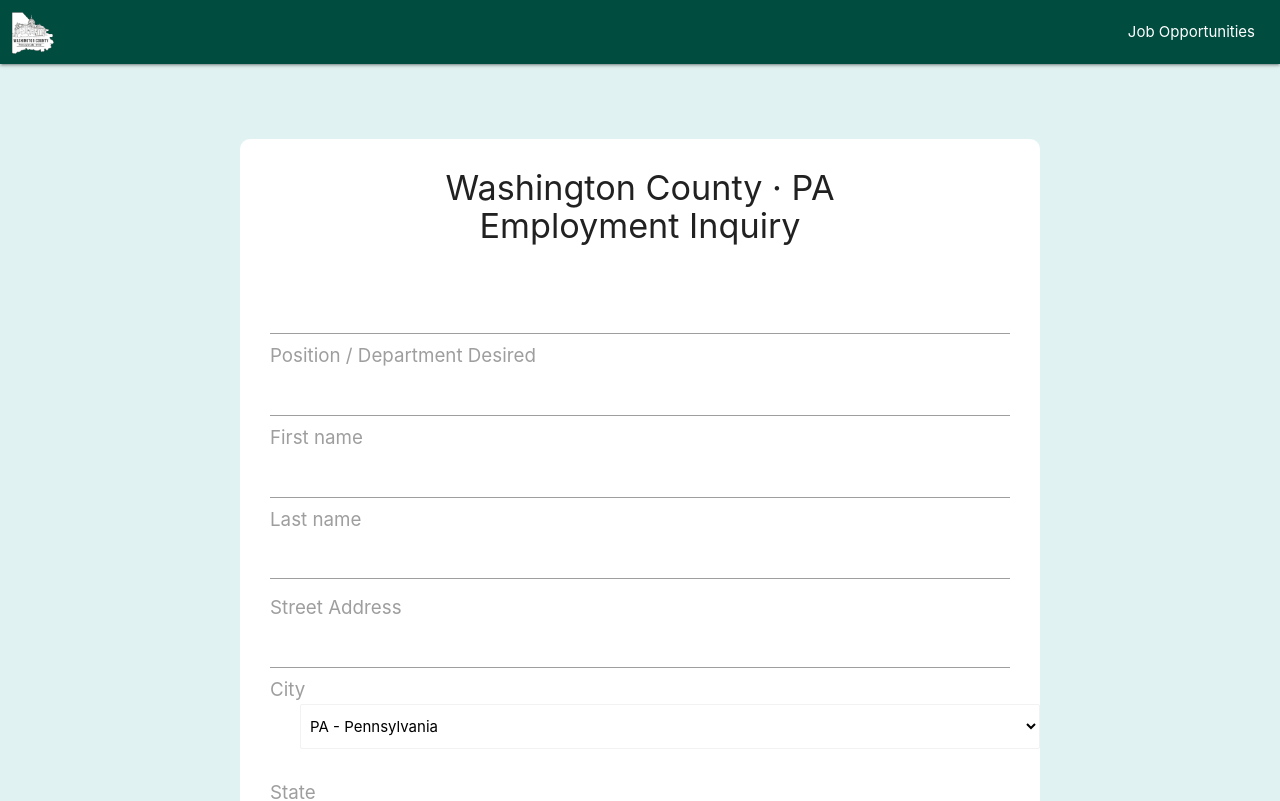
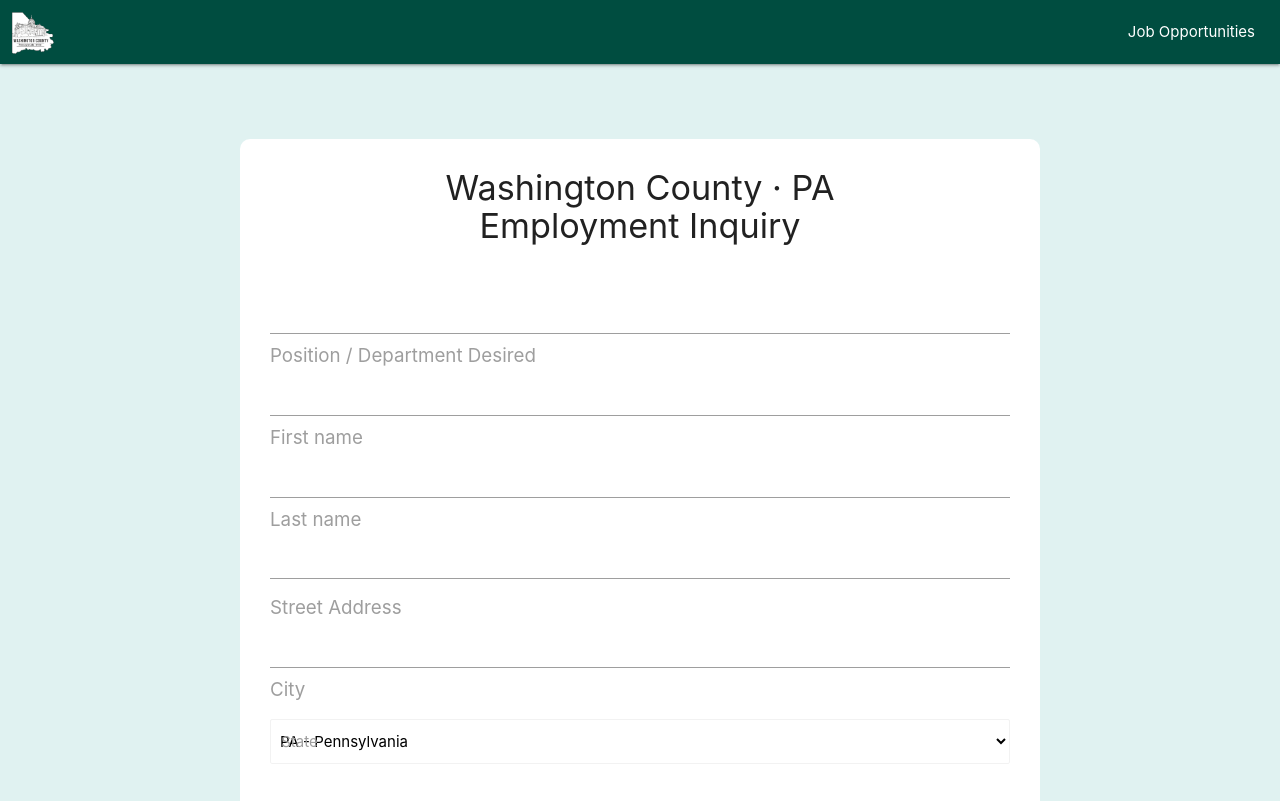
Before and after one commit to daniel-kennedy/employment-app, a Next.js app: page / in a window 1280 px wide. Shown: the top 801 px of the page. Built offline with nearby package versions, Linux system fonts and the light colour scheme.

Commit message:
2 files modified

```diff
--- a/pages/index.js
+++ b/pages/index.js
@@ -1,5 +1,6 @@
 import Head from 'next/head';
 import Navbar from '../components/Navbar';
+import ReactDOM from 'react-dom';
 
 export function submitApplication() {
   return null;
@@ -122,7 +123,9 @@ export default function Home() {
             {/* City */}
             <input name="city" id="city" type="text" />
             <label htmlFor="city">City</label>
-            {/* State */}
+          </div>
+          {/* State */}
+          <div className="input-field col s12">
             <select
               name="state"
               id="state"
@@ -133,10 +136,10 @@ export default function Home() {
               <StateList />
             </select>
             <label htmlFor="state">State</label>
-            {/* ZIP */}
-            <input name="zipcode" id="zipcode" type="text" />
-            <label htmlFor="zipcode">ZIP Code</label>
           </div>
+          {/* ZIP */}
+          <input name="zipcode" id="zipcode" type="text" />
+          <label htmlFor="zipcode">ZIP Code</label>
           <div>
             <input type="email" />
             <label htmlFor="email">Email</label>
--- a/styles/globals.css
+++ b/styles/globals.css
@@ -31,8 +31,7 @@ main {
 }
 
 section,
-input,
-select {
+input {
   margin: 0 2rem 2rem 2rem;
 }
 
```
